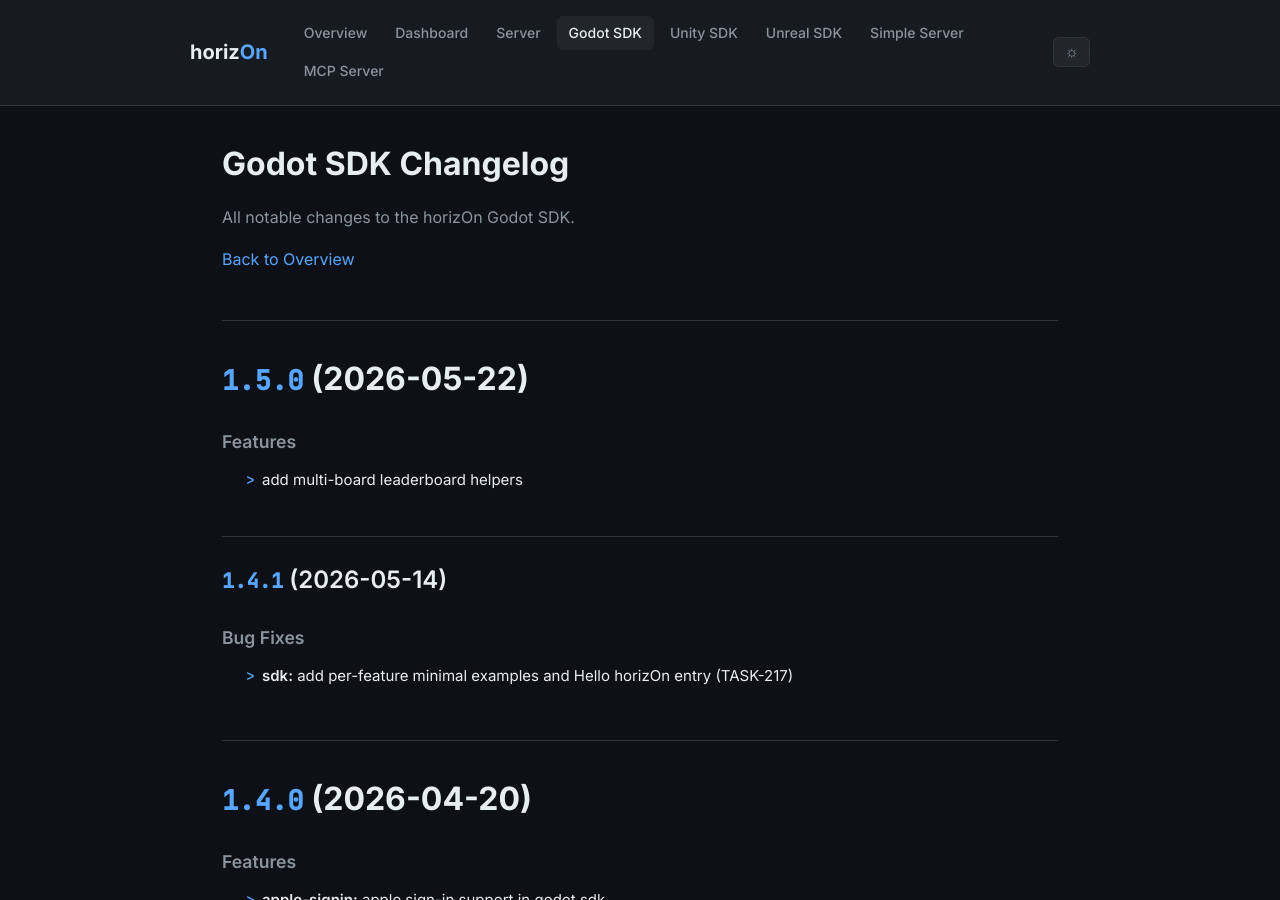
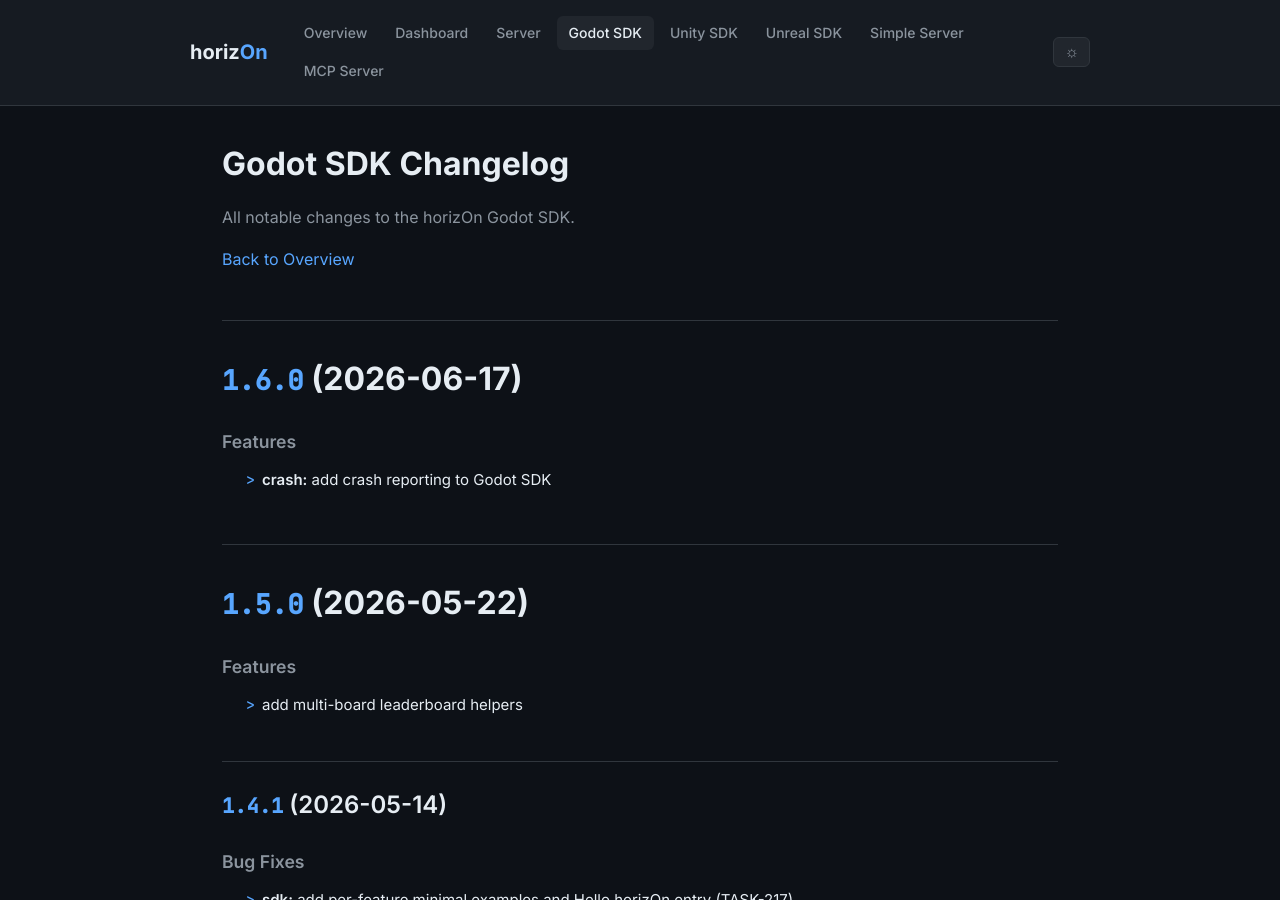
Before and after one commit to ProjectMakersDE/horizOn-Changelog, a Jekyll site: the page built from godot-sdk-changelog.md, in a window 1280 px wide and 900 px high. Built offline with Jekyll 4.4.1, drawn with Linux system fonts in a browser that asks for light colours.

Commit message:
chore: sync changelogs [skip ci]

```diff
--- a/godot-sdk-changelog.md
+++ b/godot-sdk-changelog.md
@@ -8,6 +8,13 @@ title: Godot SDK Changelog
 All notable changes to the horizOn Godot SDK.
 
 [Back to Overview](.)
+
+# [1.6.0](https://github.com/ProjectMakersDE/horizOn-SDK-Godot/compare/v1.5.0...v1.6.0) (2026-06-17)
+
+
+### Features
+
+* **crash:** add crash reporting to Godot SDK ([36741dc](https://github.com/ProjectMakersDE/horizOn-SDK-Godot/commit/36741dcbaa8c835fd2cb2995f9a3c338e7f78f58))
 
 # [1.5.0](https://github.com/ProjectMakersDE/horizOn-SDK-Godot/compare/v1.4.1...v1.5.0) (2026-05-22)
 
```
Also changed, not shown: index.md (+1 -1 lines).
